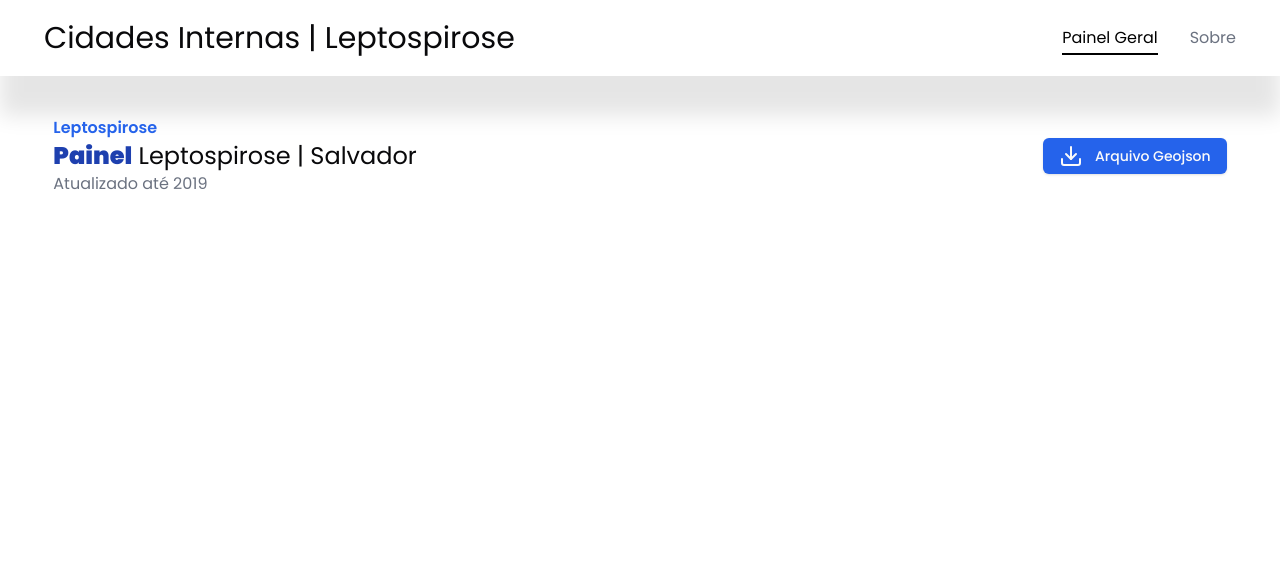
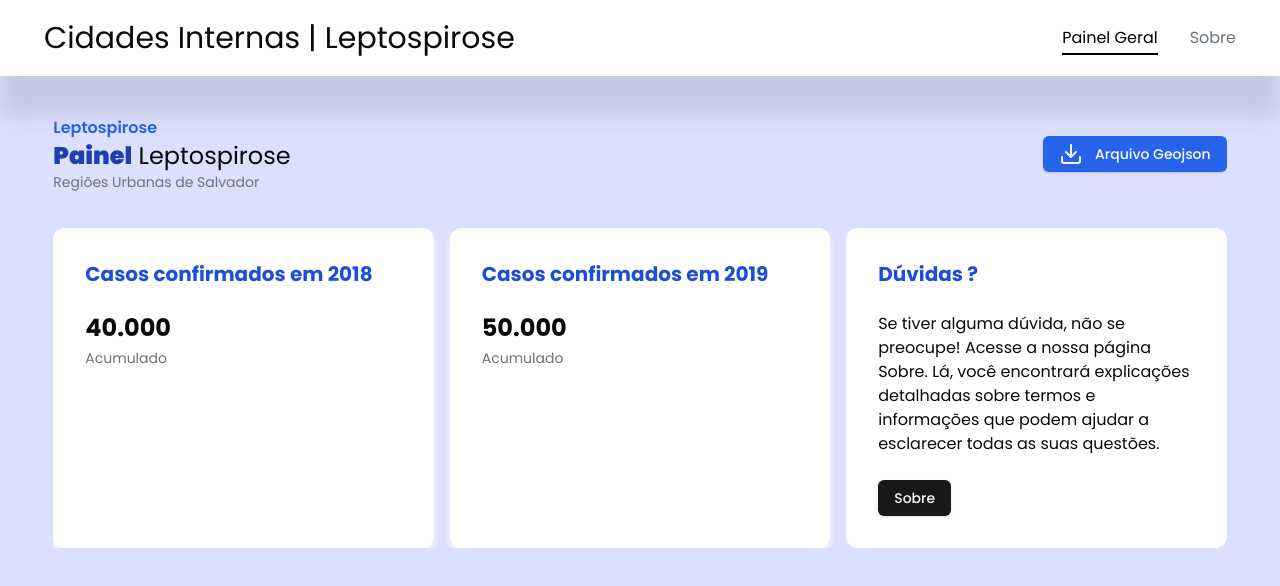
Before and after one commit to Sinvalluz/Cidades-Internas, a Next.js app: page / in a window 1280 px wide. Shown: the top 586 px of the page. Built offline with nearby package versions, Linux system fonts and the light colour scheme.

Commit message:
feat: Adiciona página de infos gerais

```diff
--- a/src/app/globals.css
+++ b/src/app/globals.css
@@ -3,12 +3,11 @@
 @tailwind utilities;
 
 body {
-	@apply w-full min-h-screen box-border bg-background;
+	@apply w-full min-h-screen box-border bg-bgBody;
 }
 
 @layer base {
 	:root {
-
 		--background: 0 0% 100%;
 
 		--foreground: 240 10% 3.9%;
@@ -57,10 +56,9 @@ body {
 
 		--chart-5: 27 87% 67%;
 
-		--radius: 0.5rem
+		--radius: 0.5rem;
 	}
 	.dark {
-
 		--background: 240 10% 3.9%;
 
 		--foreground: 0 0% 98%;
@@ -107,7 +105,7 @@ body {
 
 		--chart-4: 280 65% 60%;
 
-		--chart-5: 340 75% 55%
+		--chart-5: 340 75% 55%;
 	}
 }
 
--- a/src/components/Cabecalho/index.tsx
+++ b/src/components/Cabecalho/index.tsx
@@ -1,10 +1,13 @@
 import Navegacao from '../Navegacao';
+import Link from 'next/link';
 
 export default function Cabecalho() {
 	return (
-		<header className='bg-white sm:px-11 py-5 px-4 flex sm:justify-between sm:flex-row justify-center flex-col items-center overflow-hidden shadow-cabecalho'>
+		<header className='bg-white sm:px-11 py-5 px-4 flex sm:justify-between md:flex-row justify-center flex-col items-center overflow-hidden shadow-cabecalho'>
 			<div>
-				<h1 className='text-3xl text-center'>Cidades Internas | Leptospirose</h1>
+				<Link href={'/'}>
+					<h1 className='text-3xl text-center'>Cidades Internas | Leptospirose</h1>
+				</Link>
 			</div>
 			<Navegacao />
 		</header>
--- a/src/components/PainelDownload/index.tsx
+++ b/src/components/PainelDownload/index.tsx
@@ -14,13 +14,13 @@ export default function PainelDownload() {
 	};
 
 	return (
-		<section className='flex w-full sm:justify-between  sm:flex-row flex-col justify-center items-center sm:gap-0 gap-4'>
+		<section className='flex w-full sm:justify-between  sm:flex-row flex-col justify-center items-center sm:gap-0 gap-4 overflow-hidden'>
 			<div className='sm:text-start text-center'>
 				<p className='text-blue-600 font-semibold'>Leptospirose</p>
 				<h2 className='text-2xl semibold'>
-					<strong className='text-blue-800 font-black'>Painel</strong> Leptospirose | Salvador
+					<strong className='text-blue-800 font-black'>Painel</strong> Leptospirose
 				</h2>
-				<span className='block text-gray-500'>Atualizado até 2019</span>
+				<span className='block text-gray-500 text-sm'>Regiões Urbanas de Salvador</span>
 			</div>
 			<Button className='flex gap-3 justify-center items-center bg-blue-600' onClick={baixarArquivo}>
 				<Download />
--- /dev/null
+++ b/src/components/PainelGeral/CardCasos/index.tsx
@@ -0,0 +1,16 @@
+type CardCasosProps = {
+	titulo: string;
+	numeroDeCasos: number;
+};
+
+export default function CardCasos({ titulo, numeroDeCasos }: CardCasosProps) {
+	return (
+		<div className='bg-white flex-1 box-border p-8 rounded-xl items-stretch w-full shadow-card basis-72 overflow-hidden'>
+			<h3 className='text-xl text-blue-700 font-bold mb-6'>{titulo}</h3>
+			<div className='flex flex-col gap-1'>
+				<p className='font-bold text-2xl'>{numeroDeCasos.toLocaleString('pt-BR')}</p>
+				<span className='text-gray-500 text-sm'>Acumulado</span>
+			</div>
+		</div>
+	);
+}
--- /dev/null
+++ b/src/components/PainelGeral/Duvidas/index.tsx
@@ -0,0 +1,18 @@
+import Link from 'next/link';
+
+import { Button } from '@/components/ui/button';
+
+export default function Duvidas() {
+	return (
+		<div className='flex-1 bg-white h-full box-border p-8 rounded-xl flex flex-col gap-6 items-stretch basis-72 overflow-hidden'>
+			<h3 className='text-xl text-blue-700 font-bold shadow-card'>Dúvidas ?</h3>
+			<p>
+				Se tiver alguma dúvida, não se preocupe! Acesse a nossa página Sobre. Lá, você encontrará explicações
+				detalhadas sobre termos e informações que podem ajudar a esclarecer todas as suas questões.
+			</p>
+			<Link href={'/sobre'}>
+				<Button>Sobre</Button>
+			</Link>
+		</div>
+	);
+}
--- /dev/null
+++ b/src/components/PainelGeral/index.tsx
@@ -0,0 +1,12 @@
+import CardCasos from './CardCasos';
+import Duvidas from './Duvidas';
+
+export default function PainelGeral() {
+	return (
+		<section className='flex gap-4 w-full m-h-72 flex-wrap overflow-hidden'>
+			<CardCasos numeroDeCasos={40000} titulo='Casos confirmados em 2018' />
+			<CardCasos numeroDeCasos={50000} titulo='Casos confirmados em 2019' />
+			<Duvidas />
+		</section>
+	);
+}
--- a/src/components/PainelMain/index.tsx
+++ b/src/components/PainelMain/index.tsx
@@ -1,10 +1,12 @@
 import PainelDownload from '../PainelDownload';
+import PainelGeral from '../PainelGeral';
 
 export default function PainelMain() {
 	return (
 		<>
-			<main className='w-11/12 mx-auto mt-10'>
+			<main className='w-11/12 mx-auto mt-10 flex flex-col gap-9'>
 				<PainelDownload />
+				<PainelGeral />
 			</main>
 		</>
 	);
--- a/tailwind.config.ts
+++ b/tailwind.config.ts
@@ -11,36 +11,37 @@ const config: Config = {
 		extend: {
 			colors: {
 				navigationBtns: '#8498ae',
+				bgBody: '#dce0ff',
 				background: 'hsl(var(--background))',
 				title: '#193148',
 				foreground: 'hsl(var(--foreground))',
 				card: {
 					DEFAULT: 'hsl(var(--card))',
-    				foreground: 'hsl(var(--card-foreground))'
+					foreground: 'hsl(var(--card-foreground))',
 				},
 				popover: {
 					DEFAULT: 'hsl(var(--popover))',
-    				foreground: 'hsl(var(--popover-foreground))'
+					foreground: 'hsl(var(--popover-foreground))',
 				},
 				primary: {
 					DEFAULT: 'hsl(var(--primary))',
-    				foreground: 'hsl(var(--primary-foreground))'
+					foreground: 'hsl(var(--primary-foreground))',
 				},
 				secondary: {
 					DEFAULT: 'hsl(var(--secondary))',
-    				foreground: 'hsl(var(--secondary-foreground))'
+					foreground: 'hsl(var(--secondary-foreground))',
 				},
 				muted: {
 					DEFAULT: 'hsl(var(--muted))',
-    				foreground: 'hsl(var(--muted-foreground))'
+					foreground: 'hsl(var(--muted-foreground))',
 				},
 				accent: {
 					DEFAULT: 'hsl(var(--accent))',
-    				foreground: 'hsl(var(--accent-foreground))'
+					foreground: 'hsl(var(--accent-foreground))',
 				},
 				destructive: {
 					DEFAULT: 'hsl(var(--destructive))',
-    				foreground: 'hsl(var(--destructive-foreground))'
+					foreground: 'hsl(var(--destructive-foreground))',
 				},
 				border: 'hsl(var(--border))',
 				input: 'hsl(var(--input))',
@@ -50,19 +51,20 @@ const config: Config = {
 					'2': 'hsl(var(--chart-2))',
 					'3': 'hsl(var(--chart-3))',
 					'4': 'hsl(var(--chart-4))',
-    				'5': 'hsl(var(--chart-5))'
-    			}
+					'5': 'hsl(var(--chart-5))',
+				},
 			},
 			boxShadow: {
-    			cabecalho: '0px 40px 20px 0px rgba(0,0,0,0.1)'
+				cabecalho: '0px 40px 20px 0px rgba(0,0,0,0.1)',
+				card: '0 4px 6px 0 rgba(31, 70, 88, 0.04);',
 			},
 			borderRadius: {
 				lg: 'var(--radius)',
 				md: 'calc(var(--radius) - 2px)',
-    			sm: 'calc(var(--radius) - 4px)'
-    		}
-    	}
+				sm: 'calc(var(--radius) - 4px)',
 			},
-	plugins: [require("tailwindcss-animate")],
+		},
+	},
+	plugins: [require('tailwindcss-animate')],
 };
 export default config;
```
Lines whose indentation alone changed are shown as unchanged.
